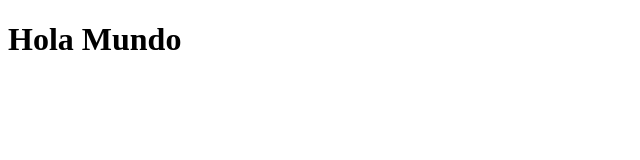
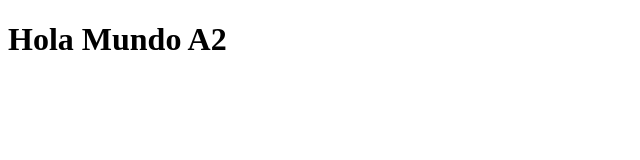
Before and after one commit to marquezocampos/skills-introduction-to-github, a plain HTML site: page index.html in a window 1280 px wide. Shown: the full height of the page, 0-640 px from the left. Drawn offline with Linux system fonts and the light colour scheme.

Commit message:
Se modifico Index

```diff
--- a/index.html
+++ b/index.html
@@ -6,6 +6,6 @@
     <title>Hola Mundo</title>
 </head>
 <body>
-    <h1>Hola Mundo</h1>
+    <h1>Hola Mundo A2</h1>
 </body>
 </html>
```
